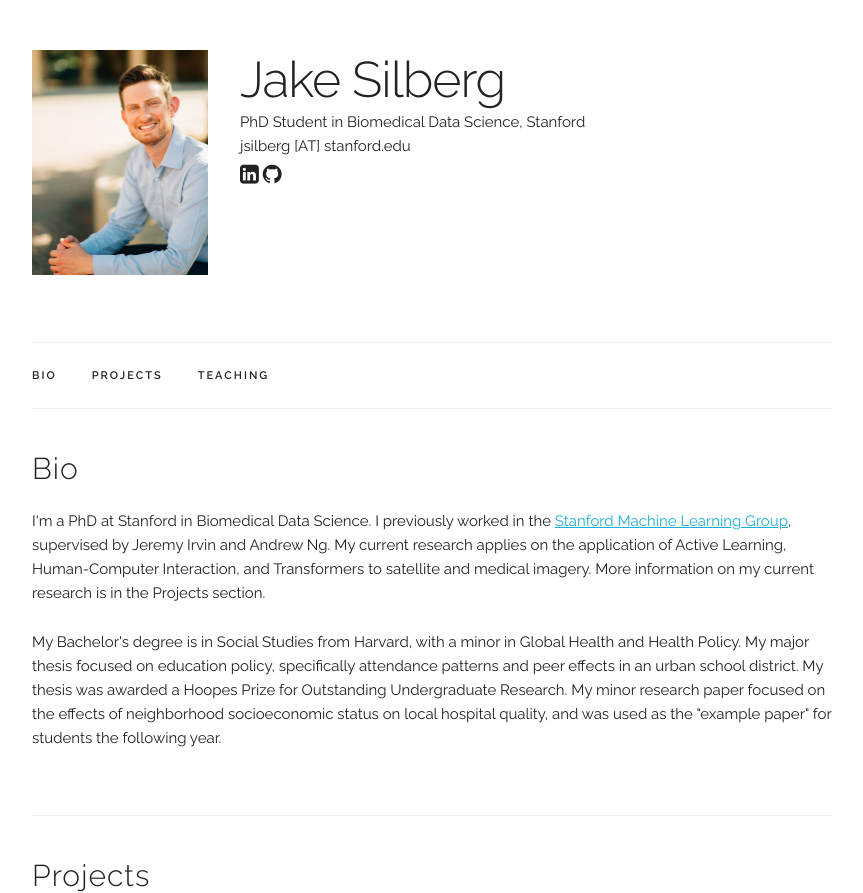
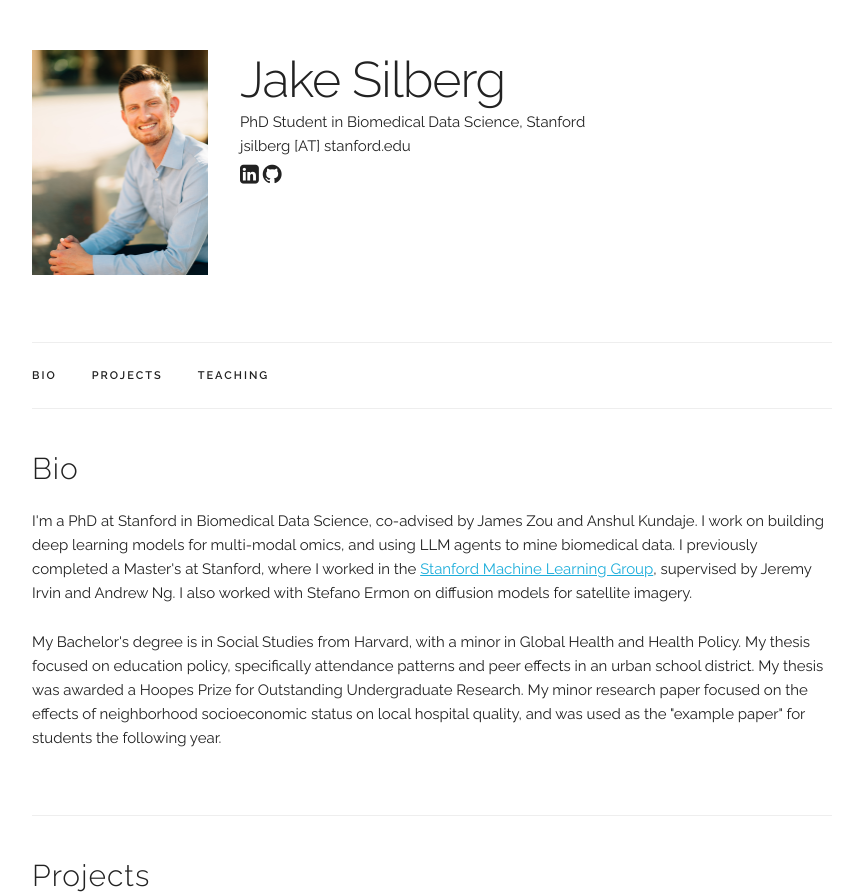
Before and after one commit to jsilbergDS/jsilbergDS.github.io, a Jekyll site: the page built from index.html, in a window 1280 px wide, cut to the strip 0-893 px from the top of the page. Shown: the whole strip, without its empty margins (208-1071 px from the left). Built offline with Jekyll 4.4.1, drawn with Linux system fonts in a browser that asks for light colours; some of the changed text lies outside the part shown.

Commit message:
Update index.html

```diff
--- a/index.html
+++ b/index.html
@@ -6,10 +6,10 @@
 <div class="docs-section" id="bio">
   <h4>Bio</h4>
   <p>
-  I'm a PhD at Stanford in Biomedical Data Science. I previously worked in the <a href="https://stanfordmlgroup.github.io/">Stanford Machine Learning Group</a>, supervised by Jeremy Irvin and Andrew Ng. My current research applies on the application of Active Learning, Human-Computer Interaction, and Transformers to satellite and medical imagery. More information on my current research is in the Projects section.
+  I'm a PhD at Stanford in Biomedical Data Science, co-advised by James Zou and Anshul Kundaje. I work on building deep learning models for multi-modal omics, and using LLM agents to mine biomedical data. I previously completed a Master's at Stanford, where I worked in the <a href="https://stanfordmlgroup.github.io/">Stanford Machine Learning Group</a>, supervised by Jeremy Irvin and Andrew Ng. I also worked with Stefano Ermon on diffusion models for satellite imagery.
   </p>
   <p>
-  My Bachelor's degree is in Social Studies from Harvard, with a minor in Global Health and Health Policy. My major thesis focused on education policy, specifically attendance patterns and peer effects in an urban school district. My thesis was awarded a Hoopes Prize for Outstanding Undergraduate Research. My minor research paper focused on the effects of neighborhood socioeconomic status on local hospital quality, and was used as the "example paper" for students the following year.
+  My Bachelor's degree is in Social Studies from Harvard, with a minor in Global Health and Health Policy. My thesis focused on education policy, specifically attendance patterns and peer effects in an urban school district. My thesis was awarded a Hoopes Prize for Outstanding Undergraduate Research. My minor research paper focused on the effects of neighborhood socioeconomic status on local hospital quality, and was used as the "example paper" for students the following year.
   </p>
 </div>
 
@@ -53,7 +53,7 @@
 <div class="docs-section" id="teaching">
   <h4>Teaching</h4>
   <p>
-  I'm currently a Course Assistant for <a href="https://cs229.stanford.edu/">Stanford's CS 229 (Machine Learning)</a>. If you're a student in the course (especially if interested in bioinformatics, satellite imagery, or transformers), my Office Hour schedule is available on Canvas, or post a question on Ed and tag me. I'm looking forward to meeting you.
+  I'm currently a Course Assistant for CS274, Representations and Algorithms for Computational Molecular Biology. I have previously been a Course Assistant for <a href="https://cs229.stanford.edu/">Stanford's CS 229 (Machine Learning)</a>. If you are a student in either course, please reach out if I can be helpful!
   </p>
 </div>
 
```
